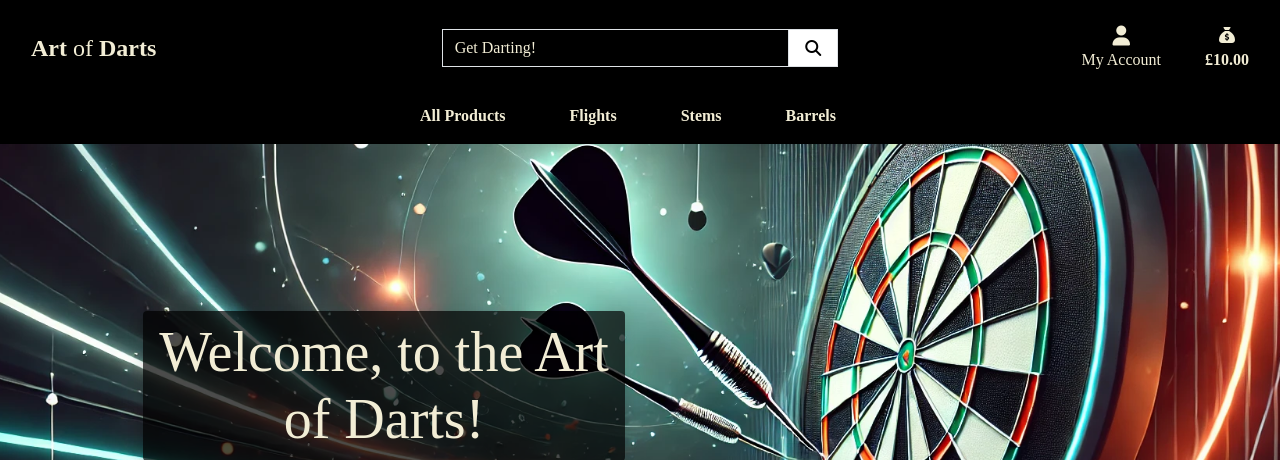
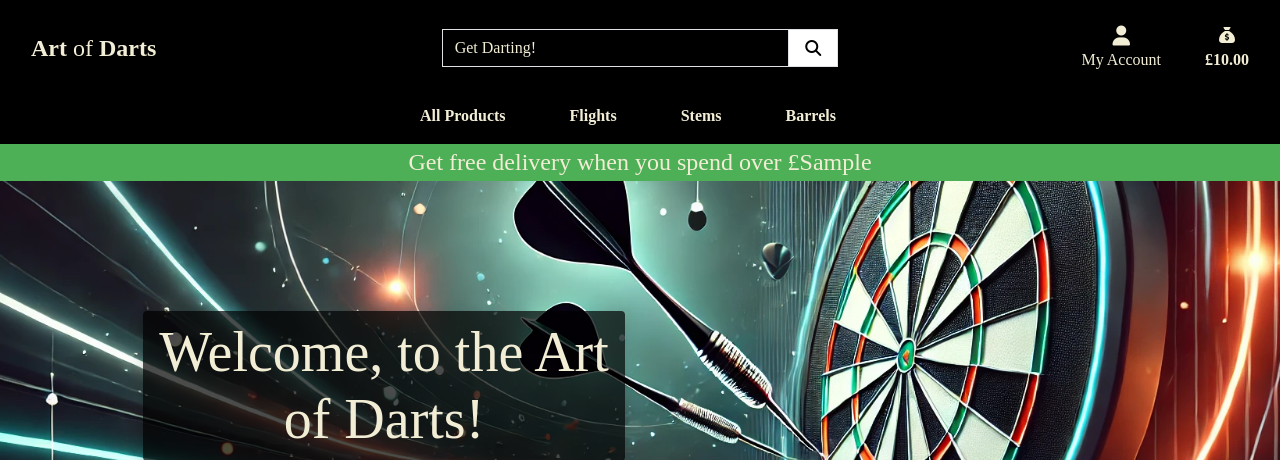
Before and after one commit to CamRaff/MP4-ArtOfDarts, a Django app: template home/templates/home/index.html in a window 1280 px wide. Shown: the top 460 px of the page. Run offline with Django 3.2, Linux system fonts and the light colour scheme; the template is opened without the code that fills it: most values are stand-ins (such as "Sample title", 1, 10 or a date in 2020); some libraries are stand-ins or nearby versions; some web fonts are replaced.

Commit message:
added and styled the delivery banner

```diff
--- a/static/css/base.css
+++ b/static/css/base.css
@@ -35,6 +35,10 @@ body {
     width: fit-content;
     font-size: 1.5rem;
     color: #f2edd5;
+}
+
+.green {
+    background-color: #4db057;
 }
 
 a:hover,
--- a/templates/base.html
+++ b/templates/base.html
@@ -115,6 +115,11 @@
                 {% include 'includes/main-nav.html' %}
             </nav>
         </div>
+        <div class="row text-center" id="delivery-banner">
+            <div class="col green white">
+                <h4 class="logo-font my-1">Get free delivery when you spend over £{{ free_shipping_threshold }}</h4>
+            </div>
+        </div>
     </header>
 
     {% if messages %}
```
